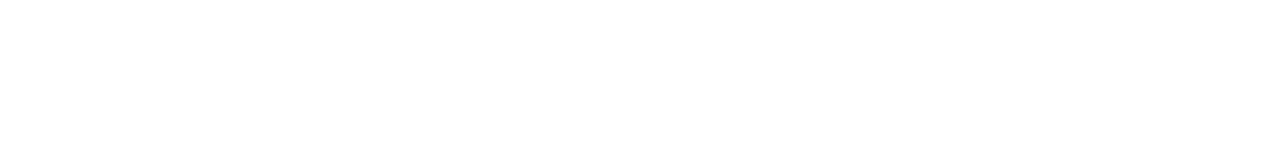
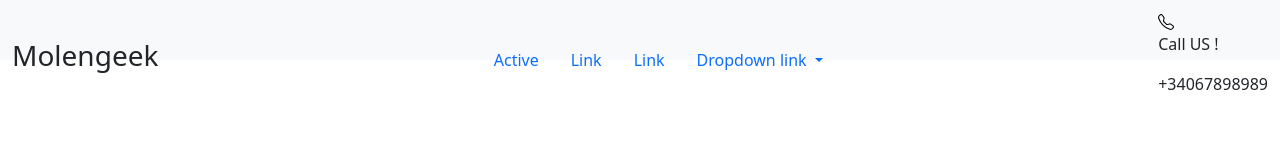
Before and after one commit to DevEless/4Coeur_Quentin_de_la_Meilleure, a website: page index.html in a window 1280 px wide. Drawn offline with Linux system fonts and the light colour scheme.

Commit message:
bagarre au sommet

```diff
--- a/index.html
+++ b/index.html
@@ -1,14 +1,53 @@
 <!DOCTYPE html>
 <html lang="en">
+
 <head>
     <meta charset="UTF-8">
     <meta http-equiv="X-UA-Compatible" content="IE=edge">
     <meta name="viewport" content="width=device-width, initial-scale=1.0">
     <title>Document</title>
     <link rel="stylesheet" href="./public/css/app.css">
+    <script src="https://kit.fontawesome.com/b53af4f327.js" crossorigin="anonymous"></script>
 </head>
+
 <body>
     <header>
+        <nav class="navbar bg-light">
+            <div class="container-fluid">
+                <h3>Molengeek</h3>
+                <ul class="nav d-flex justify-content-center">
+                    <li class="nav-item">
+                        <a class="nav-link active" aria-current="page" href="#">Active</a>
+                    </li>
+                    <li class="nav-item">
+                        <a class="nav-link" href="#">Link</a>
+                    </li>
+                    <li class="nav-item">
+                        <a class="nav-link" href="#">Link</a>
+                    </li>
+                    <li class="nav-item dropdown">
+                        <a class="nav-link dropdown-toggle" href="#" role="button" data-bs-toggle="dropdown"
+                        aria-expanded="true">
+                        Dropdown link
+                    </a>
+                    <ul class="dropdown-menu">
+                        <li><a class="dropdown-item" href="#">Action</a></li>
+                        <li><a class="dropdown-item" href="#">Another action</a></li>
+                        <li><a class="dropdown-item" href="#">Something else here</a></li>
+                    </ul>
+                </li>
+            </ul>
+            <div class="justify-content-end">
+                <div class="minidiv">
+                    <div class="miniimg">
+                        <img src="./public/img/telephone.svg" alt="">
+                    </div>
+                    <p>Call US !</p>
+                    <p>+34067898989</p>
+                </div>
+            </div>
+        </div>
+    </nav>
 
     </header>
     <main>
@@ -18,4 +57,5 @@
 
     </footer>
 </body>
+
 </html>
--- a/src/sass/app.scss
+++ b/src/sass/app.scss
@@ -12,3 +12,4 @@ $fa-font-path : "../../node_modules/@fortawesome/fontawesome-free/webfonts";
 @import "../../node_modules/bootstrap/scss/bootstrap.scss";
 // Tout les modules apparaissent après bootstrap ou n'importe quel autre framework.
 // Modules
+@import "./modules/header"
--- /dev/null
+++ b/src/sass/modules/_header.scss
@@ -0,0 +1,8 @@
+nav{
+    height: 60px;
+    width: 100%;
+
+}
+.minidiv{
+
+}
```
Also changed, not shown: public/css/app.css, public/img/telephone.svg (added).
